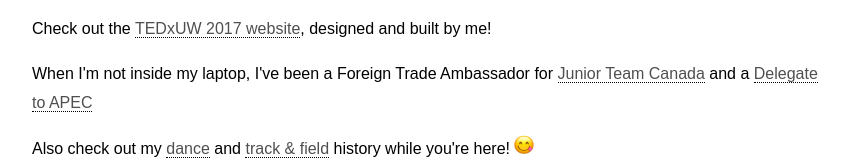
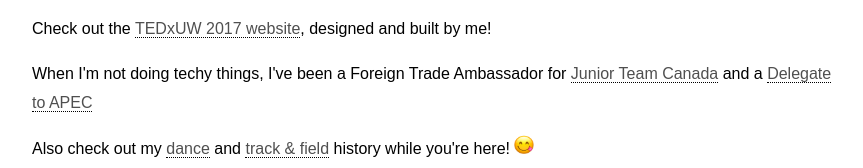
Before and after one commit to nicolezhao/portfolio-v3, a plain HTML site: page index.html in a window 1280 px wide. Shown: the part 2214-2382 px from the top of the page, without its empty margins (208-1071 px from the left). Drawn offline with nearby package versions, Linux system fonts and the light colour scheme; a web font is replaced by a local one.

Commit message:
new resume

```diff
--- a/index.html
+++ b/index.html
@@ -87,7 +87,7 @@
 
 				<p> Check out the <a href="http://tedxuw.com" target="_blank"><u>TEDxUW 2017 website</u></a>, designed and built by me! </p>
 
-				<p> When I'm not inside my laptop, I've been a Foreign Trade Ambassador for <a href ="https://www.youtube.com/watch?v=5eEdKVpuh5Y" target="_blank"><u>Junior Team Canada</u></a> and a <a href= "https://drive.google.com/file/d/0B8xTFZ_OV9KANkdpS2NnWVJ4Zkk/view?usp=sharing" target="_blank"><u>Delegate to APEC</u></a> </p>
+				<p> When I'm not doing techy things, I've been a Foreign Trade Ambassador for <a href ="https://www.youtube.com/watch?v=5eEdKVpuh5Y" target="_blank"><u>Junior Team Canada</u></a> and a <a href= "https://drive.google.com/file/d/0B8xTFZ_OV9KANkdpS2NnWVJ4Zkk/view?usp=sharing" target="_blank"><u>Delegate to APEC</u></a> </p>
 
 				<p> Also check out my <a href="http://earlhaig.ca/departments/claude/site/dance.html" target="_blank"><u>dance</u></a> and <a href="https://www.athletic.net/TrackAndField/Athlete.aspx?AID=5721930#/L0" target="_blank"><u>track & field</u></a> history while you're here! <img src="img/silly.png" class="emoji"></p>
 
```
Also changed, not shown: 1 other file.
